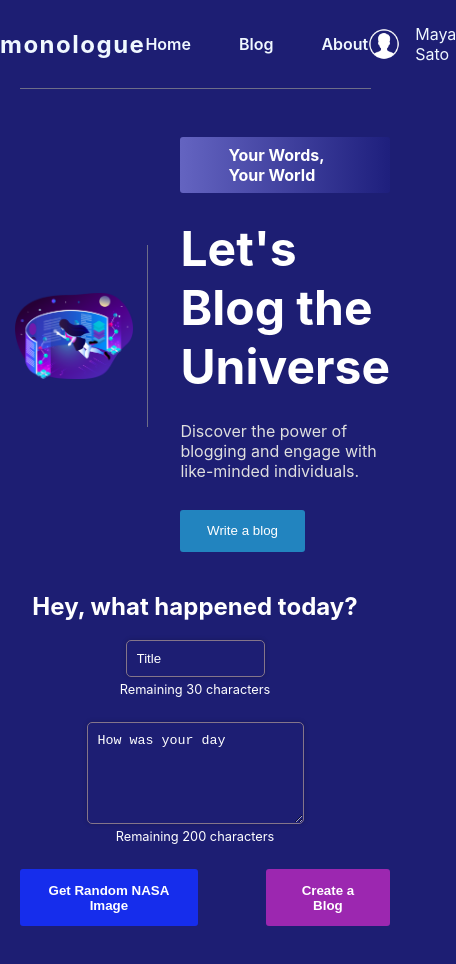
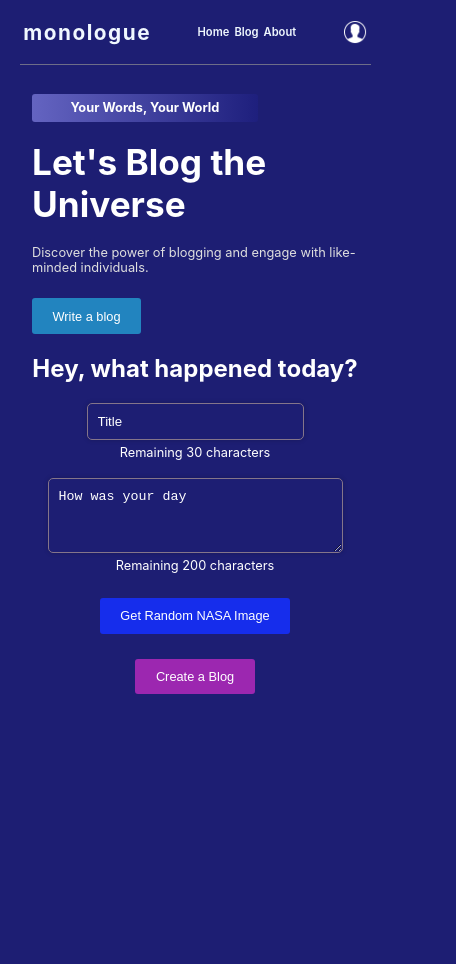
Before and after one commit to maya9906/blog, a React (Create React App) app: page / in a window 390 px wide. Shown: the top 964 px of the page, 456 px wide, since content can reach past the window. After the commit the page ends 844 px from the top, so only its background shows below. Built offline with nearby package versions, Linux system fonts and the light colour scheme.

Commit message:
responsive

```diff
--- a/src/App.css
+++ b/src/App.css
@@ -4,3 +4,11 @@
   gap: 3em;
   justify-content: center;
 }
+
+@media (max-width:500px){
+  .btnsctn{
+    flex-direction: column;
+    gap: 5px;
+    justify-content: unset;
+  }
+}
--- a/src/components/Blogpage.jsx
+++ b/src/components/Blogpage.jsx
@@ -3,6 +3,7 @@ import InputField from './InputField';
 import CreateButton from './CreateButton';
 import NasaImage from './NasaImage';
 import '../App.css';
+import '../css/card.css';
 import Cards from './Cards';
 
 function Blogpage() {
@@ -28,13 +29,13 @@ function Blogpage() {
       setData('');
       setTitle('');
 
-      // 新しいブログが作成されたとき、newBlogステートを設定
+      // Set newBlog state when a new blog is created
       setNewBlog(newBlogContent);
     }
   };
 
   const handleDeleteBlog = (index) => {
-    // ブログを削除
+    // delete a blog
     const updatedBlogContent = [...blogContent];
     updatedBlogContent.splice(index, 1);
     setBlogContent(updatedBlogContent);
@@ -51,7 +52,7 @@ function Blogpage() {
         <NasaImage handleGetImage={handleGetImage} />
         <CreateButton onClick={handleCreateBlog} />
       </div>
-      <div className="cards-grid" style={{ display: 'grid', gridTemplateColumns: '1fr 1fr 1fr', gap: '20px', marginBottom: '2em' }}>
+      <div className="cards-grid" style={{ display: 'grid', gap: '20px', marginBottom: '2em' }}>
         {blogContent.map((content, index) => (
           <Cards
             key={index}
--- a/src/components/Header.jsx
+++ b/src/components/Header.jsx
@@ -17,7 +17,7 @@ function Header() {
           <p>About</p>
         </div>
         <div className='user'>
-        <img src={UserIcon} className='userimg' alt="Home" />
+          <img src={UserIcon} className='userimg' alt="Home" />
           <p>Maya Sato</p>
         </div>
       </div>
--- a/src/css/card.css
+++ b/src/css/card.css
@@ -64,3 +64,32 @@
     border-right: 1px solid gray;
     border-bottom: 1px solid gray;
 }
+.cards-grid{
+    grid-template-columns: 1fr 1fr 1fr;
+}
+
+@media (max-width:810px){
+    .cardmedia {
+        height: 200px !important;
+    }
+    .css-o69gx8-MuiCardMedia-root {
+        width: 350px !important;
+    }
+
+    .cards-grid {
+        grid-template-columns: 1fr 1fr;
+    }
+}
+
+@media (max-width:500px){
+    .cardmedia {
+        height: 200px !important;
+    }
+    .css-o69gx8-MuiCardMedia-root {
+        width: 300px !important;
+    }
+    .cards-grid {
+        margin-top: 1em;
+        grid-template-columns: 1fr;
+    }
+}
--- a/src/css/cbtn-ubtn.css
+++ b/src/css/cbtn-ubtn.css
@@ -1,4 +1,3 @@
-
 .create-button {
   background-color: #9c27b0 ;
   display: inline;
@@ -7,9 +6,7 @@
   padding: 1em 2em;
   color: white;
   border-radius: 3px;
-
   font-weight: 800;
-
   transition: background-color 0.3s; /* ホバー時のトランジション */
 }
 
@@ -85,3 +82,19 @@
 .nasaimg{
   width: 350px;
 }
+
+@media (max-width:500px){
+  .create-button {
+    padding: 0.8em 1.6em;
+    font-size: 0.8em;
+    font-weight: 400;
+  }
+  .select-button{
+    padding: 0.8em 1.6em;
+    font-size: 0.8em;
+    font-weight: 400;
+  }
+  .nasaimg{
+    width: 65%;
+  }
+}
--- a/src/css/header.css
+++ b/src/css/header.css
@@ -39,3 +39,25 @@ body{
 .userimg{
     width: 2em;
 }
+
+@media (max-width:650px) {
+    .options{
+        font-size: 0.7em;
+        gap: 5px;
+    }
+    .userimg{
+        width: 1.5em;
+    }
+
+    .user p{
+        display: none;
+    }
+
+    .logo{
+        font-size: 1.3em;
+    }
+
+    .header {
+        height: 4em;
+    }
+}
--- a/src/css/home.css
+++ b/src/css/home.css
@@ -57,3 +57,45 @@
     box-shadow: 2em;
     font-weight: 500;
 }
+
+@media (max-width:810px){
+    .urw{
+        font-size: 0.8em;
+    }
+
+    .cp{
+        font-size: 2.2em;
+    }
+
+    .bcp{
+        font-size: 0.8em;
+    }
+    .wbtn{
+
+        padding: 0.8em 1.6em;
+        font-size: 0.8em;
+        font-weight: 500;
+    }
+}
+@media (max-width:500px){
+    .home{
+        display: flex;
+        flex-direction: column;
+        align-items: center;
+        margin-top: 1em;
+    }
+    .homeimg {
+        display: none;
+    }
+
+    .imgsection{
+        flex: 1;
+        border: none;
+    }
+    .titlesection{
+        padding: 0em 2em 0em 2em;
+    }
+    .wbtn{
+        display: block;
+    }
+}
--- a/src/css/textfeild.css
+++ b/src/css/textfeild.css
@@ -1,4 +1,3 @@
-
 .inputbox{
     margin-top: 20px;
     display: flex;
@@ -54,3 +53,18 @@
     vertical-align: top; /* テキストを上寄せに設定 */
     margin-top: 20px;
 }
+
+@media (max-width:500px){
+    #title{
+        width: 50%;
+    }
+
+    #fullWidth{
+        width: 70%;
+        height: 4em; /* 50pxの高さ */
+        margin-top: 1em;
+    }
+    .inputbox{
+        margin-top: 0px;
+    }
+}
```
